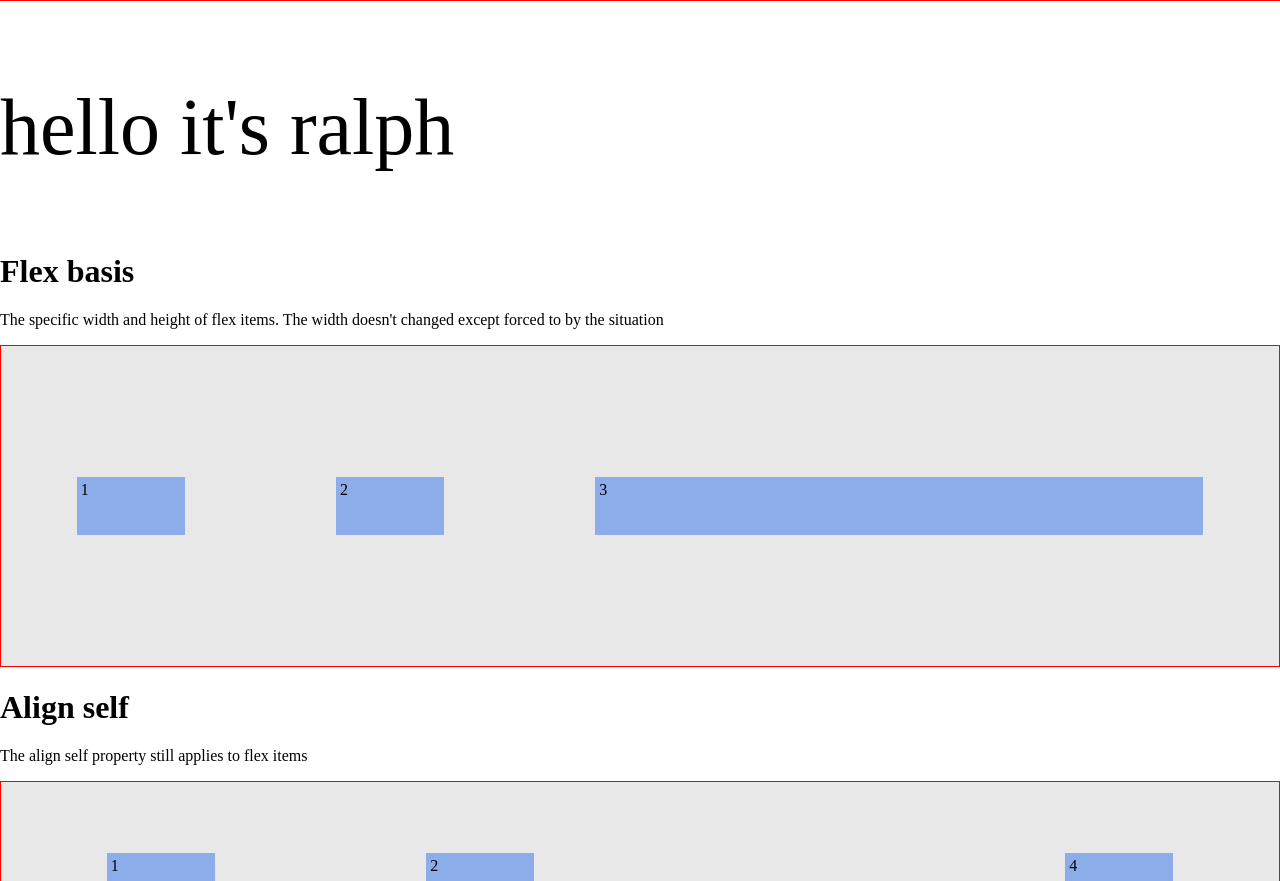
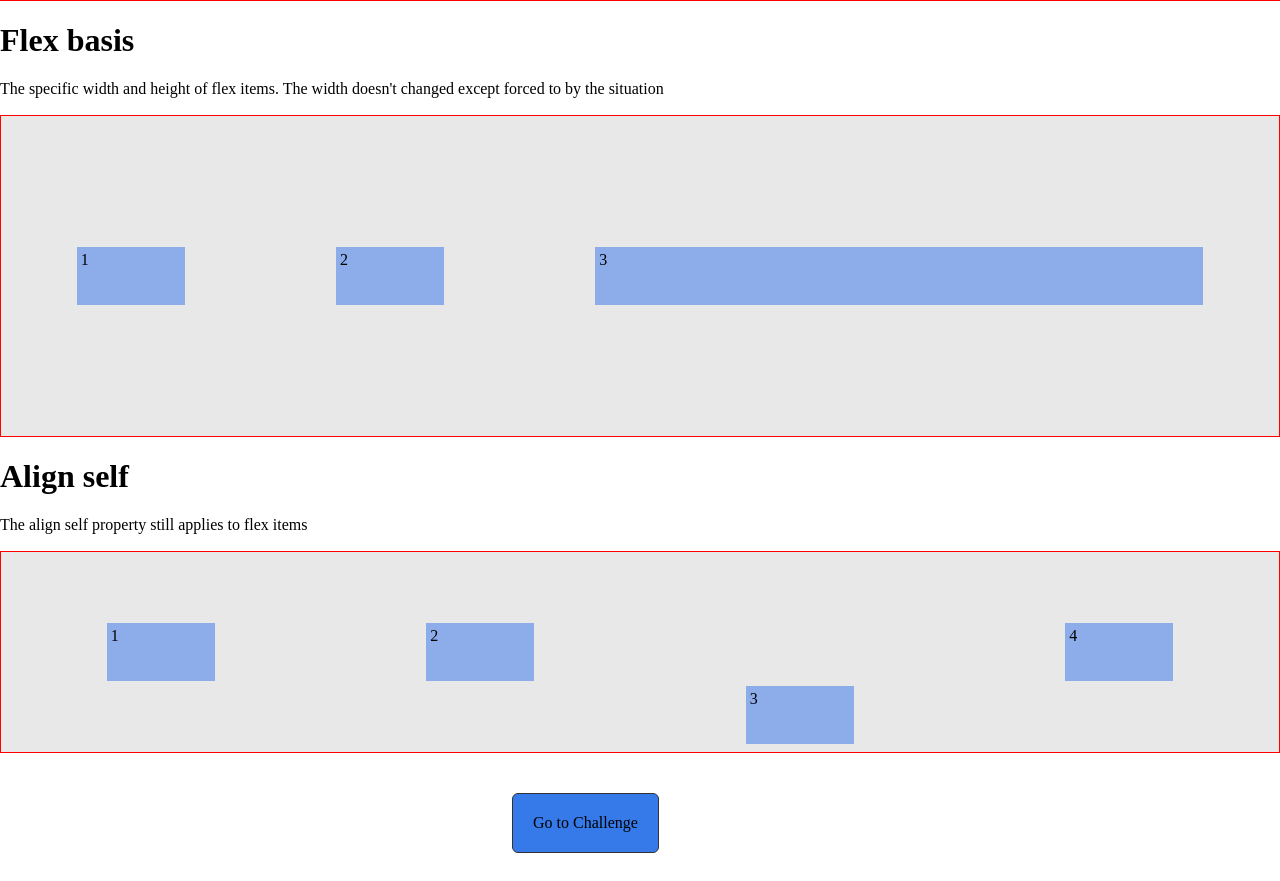
Before and after one commit to Vicradon/responsive-flexbox-site, a plain HTML site: page index.html in a window 1280 px wide. Shown: the part 892-1773 px from the top of the page. After the commit the page ends 1745 px from the top, so only its background shows below. Drawn offline with Linux system fonts and the light colour scheme.

Commit message:
remove hello Ralph

```diff
--- a/index.html
+++ b/index.html
@@ -28,7 +28,6 @@
     <div style="flex-grow: 4">2</div>
     <div style="flex-grow: 8">3</div>
   </div>
-  <p style = "font-size:5em;">hello it's ralph</p>
   <h1>Flex basis</h1>
   <p>The specific width and height of flex items. The width doesn't changed except forced to by the situation</p>
   <div class="flex-container">
```
